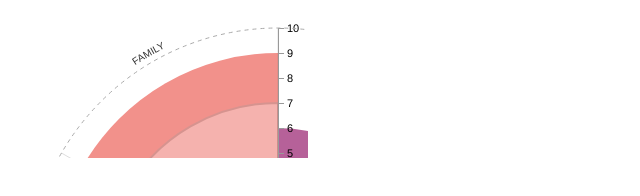
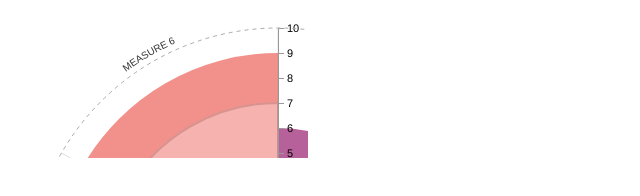
Before and after one commit to peterrcook/d3-radialbar, a plain HTML site: page example.html in a window 1280 px wide. Shown: the full height of the page, 0-640 px from the left. Drawn offline with Linux system fonts and the light colour scheme.

Commit message:
Make data example more generic

```diff
--- a/data/bob.json
+++ /dev/null
@@ -1,24 +0,0 @@
-[
-  {
-  "year": 2012,
-  "data": {
-    "Workplace": 4,
-    "Team Member": 6,
-    "Relationships": 7,
-    "Physical Activities": 7,
-    "Leadership": 6,
-    "Family": 7
-    }
-  },
-  {
-  "year": 2013,
-  "data": {
-    "Workplace": 6,
-    "Team Member": 8,
-    "Relationships": 8,
-    "Physical Activities": 6,
-    "Leadership": 6,
-    "Family": 9
-    }
-  }
-]
--- /dev/null
+++ b/data/data.json
@@ -0,0 +1,24 @@
+[
+  {
+  "year": 2012,
+  "data": {
+    "Measure 1": 4,
+    "Measure 2": 6,
+    "Measure 3": 7,
+    "Measure 4": 7,
+    "Measure 5": 6,
+    "Measure 6": 7
+    }
+  },
+  {
+  "year": 2013,
+  "data": {
+    "Measure 1": 6,
+    "Measure 2": 8,
+    "Measure 3": 8,
+    "Measure 4": 6,
+    "Measure 5": 6,
+    "Measure 6": 9
+    }
+  }
+]
--- a/example.html
+++ b/example.html
@@ -63,7 +63,7 @@
     <script src="js/radialBarChart.js"></script>
     <script>
 
-d3.json('data/bob.json', function(err, data) {
+d3.json('data/data.json', function(err, data) {
   // console.log(data);
   var chart = radialBarChart()
     .barHeight(250)
```
